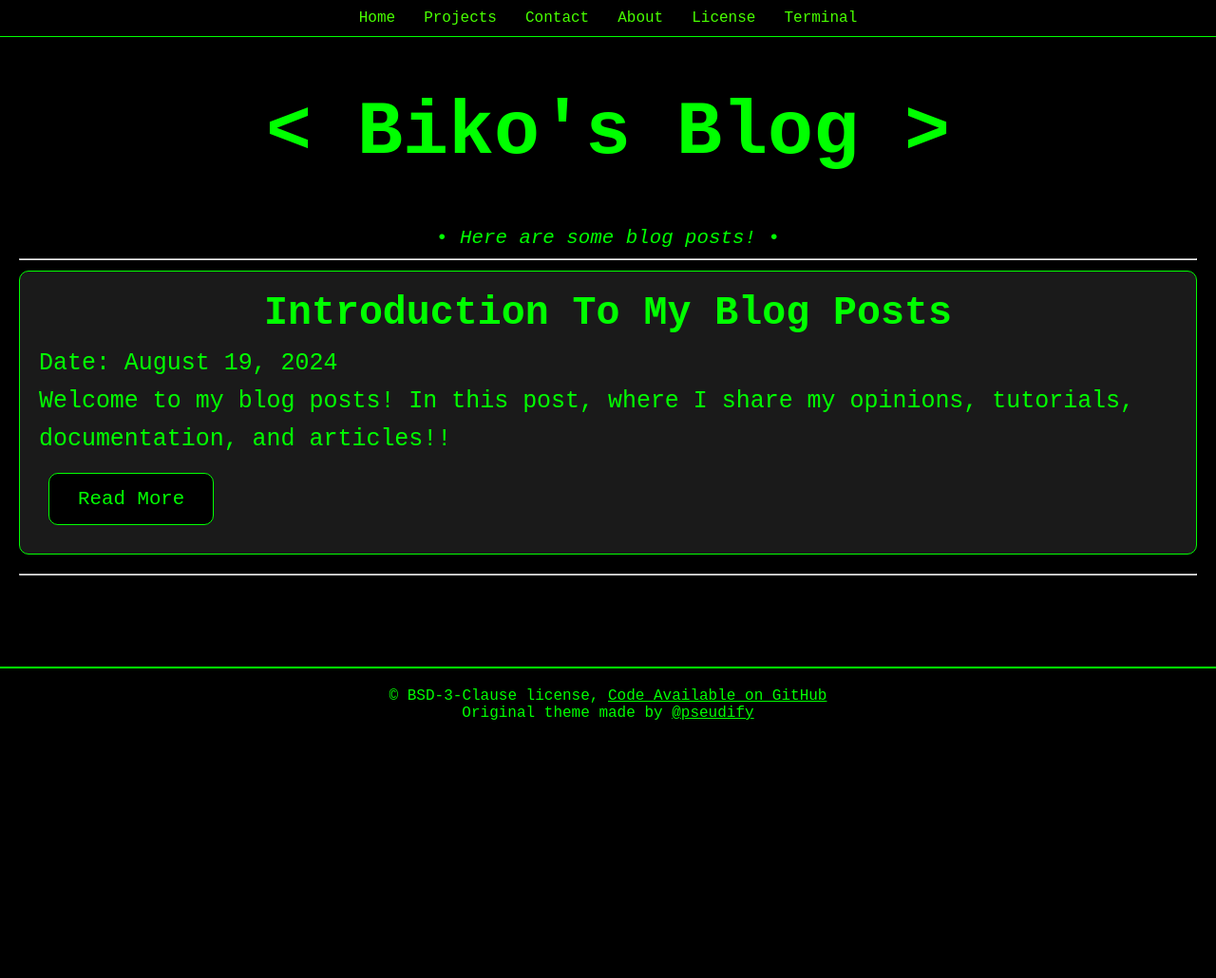
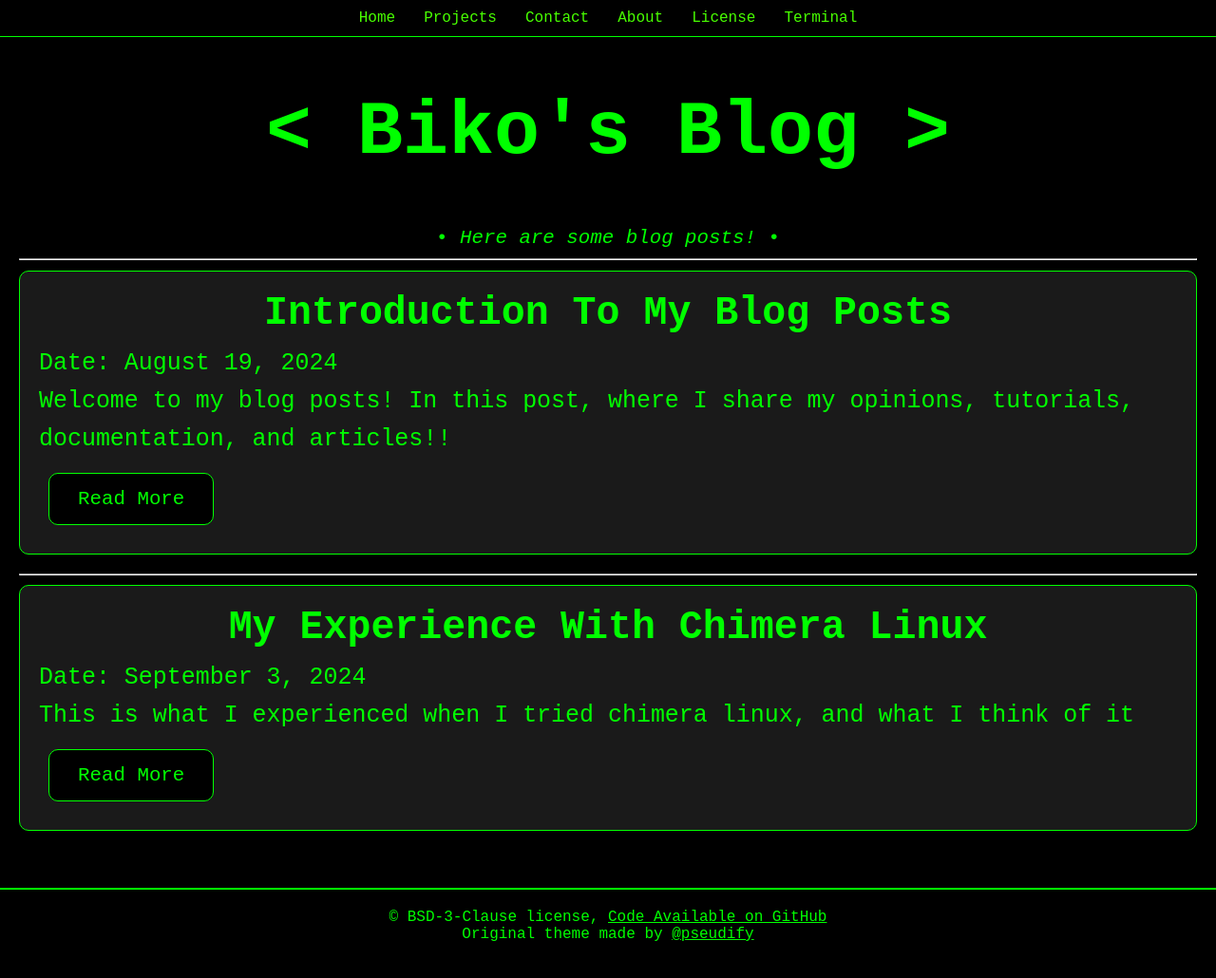
Before and after one commit to Bikoil/bikoil.github.io, a plain HTML site: page blog/index.html in a window 1280 px wide. Shown: the whole page at 95% size. Before the commit the page ends 800 px from the top, so only its background shows below. Drawn offline with Linux system fonts and the light colour scheme; a script that the page names is missing.

Commit message:
Added chimera linux blog

```diff
--- a/blog/index.html
+++ b/blog/index.html
@@ -38,6 +38,12 @@
                 <a href="intro.html" class="btn">Read More</a>
             </section>
             <hr>
+            <section class="blog-container">
+                <h2>My Experience With Chimera Linux</h2>
+                <p>Date: September 3, 2024</p>
+                <p>This is what I experienced when I tried chimera linux, and what I think of it</p>
+                <a href="My-chimera-linux-experience.html" class="btn">Read More</a>
+            </section>
         </main>
         <footer>
             <p>&copy; BSD-3-Clause license, <a href="https://github.com/Bikoil/bikoil.github.io" target="_blank">Code Available on GitHub</a></p>
```
